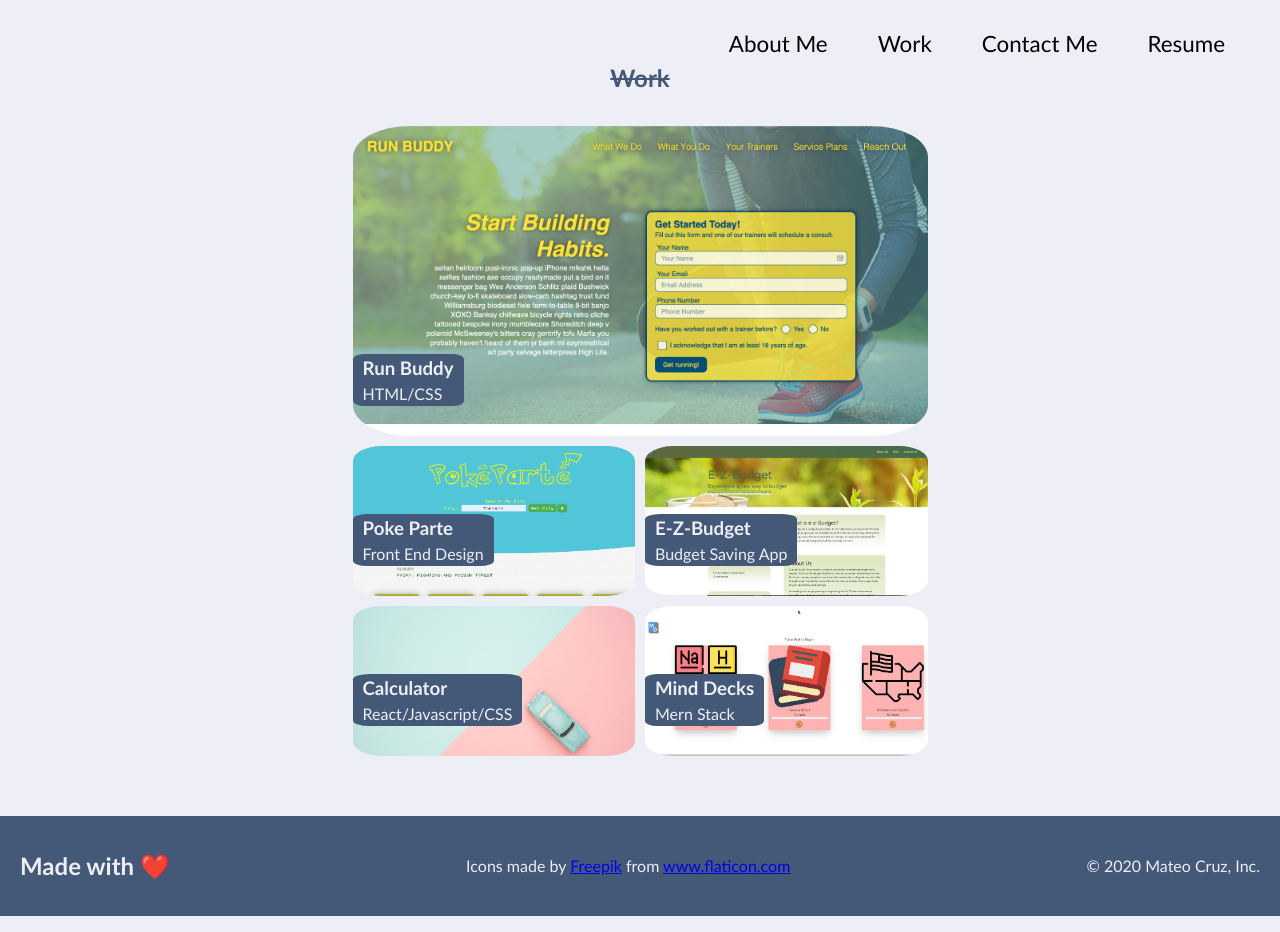
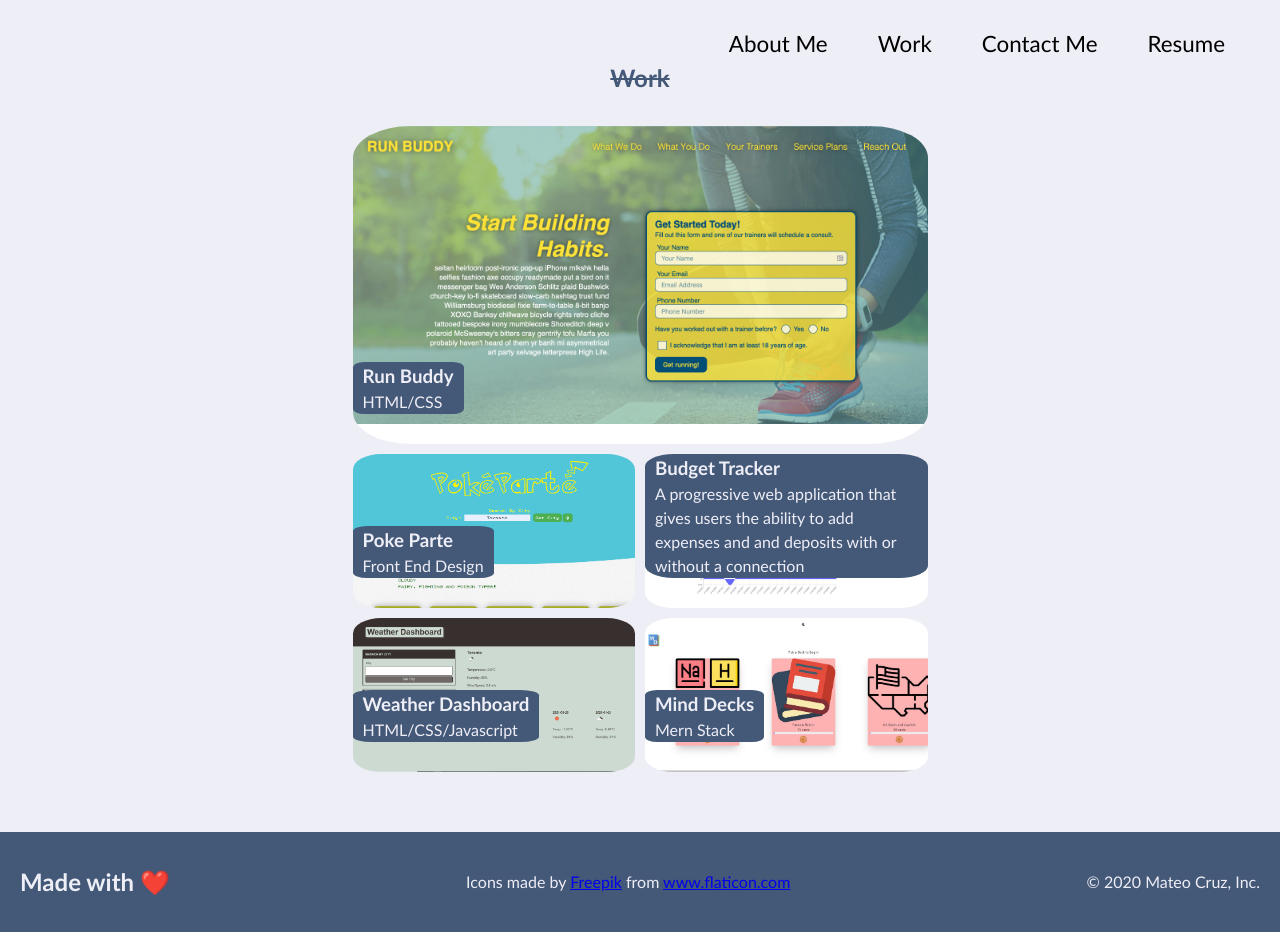
Before and after one commit to cruzma/React-Portfolio, a React (Create React App) app: page / in a window 1280 px wide. Both pictures are taken after a click on the link "Work". Built offline with nearby package versions, Linux system fonts and the light colour scheme.

Commit message:
updated Budget tracker description

```diff
--- a/src/components/Work/index.js
+++ b/src/components/Work/index.js
@@ -17,16 +17,16 @@ function Work(){
                     <span>Front End Design</span>
                 </div>
                 </a>
-                <a href="https://ez-budget10.herokuapp.com/" class="grid-item e-z-budget">
+                <a href="https://thawing-mesa-66730.herokuapp.com/" class="grid-item budget-tracker">
                 <div>
-                    <h3>E-Z-Budget</h3>
-                    <span>Budget Saving App</span>
+                    <h3>Budget Tracker</h3>
+                    <span>A progressive web application that gives users the ability to add expenses and and deposits with or without a connection</span>
                 </div>
                 </a>
-                <a href="#" class="grid-item react-calc">
+                <a href="https://cruzma.github.io/weather-dashboard/" class="grid-item weather-dash">
                 <div>
-                    <h3>Calculator</h3>
-                    <span>React/Javascript/CSS</span>
+                    <h3>Weather Dashboard</h3>
+                    <span>HTML/CSS/Javascript</span>
                 </div>
                 </a>
                 <a href="#" class="grid-item mind-decks">
--- a/src/index.css
+++ b/src/index.css
@@ -197,15 +197,15 @@ section h2{
 
 }
 
-.e-z-budget{
-  background-image: url(./assets/images/E-z-budget.JPG);
+.budget-tracker{
+  background-image: url(./assets/images/budgetTracker.JPG);
   background-size: cover;
   grid-column: 7 /span 3;
   grid-row: 3;
 }
 
-.react-calc{
-  background-image: url(./assets/images/02-portfolio-3.jpg);
+.weather-dash{
+  background-image: url(./assets/images/weather-dash.PNG);
   background-size: cover;
   grid-column: 4 /span 3;
   grid-row: 4;
```
Also changed, not shown: src/assets/images/budgetTracker.JPG (added), src/assets/images/weather-dash.PNG (added).
